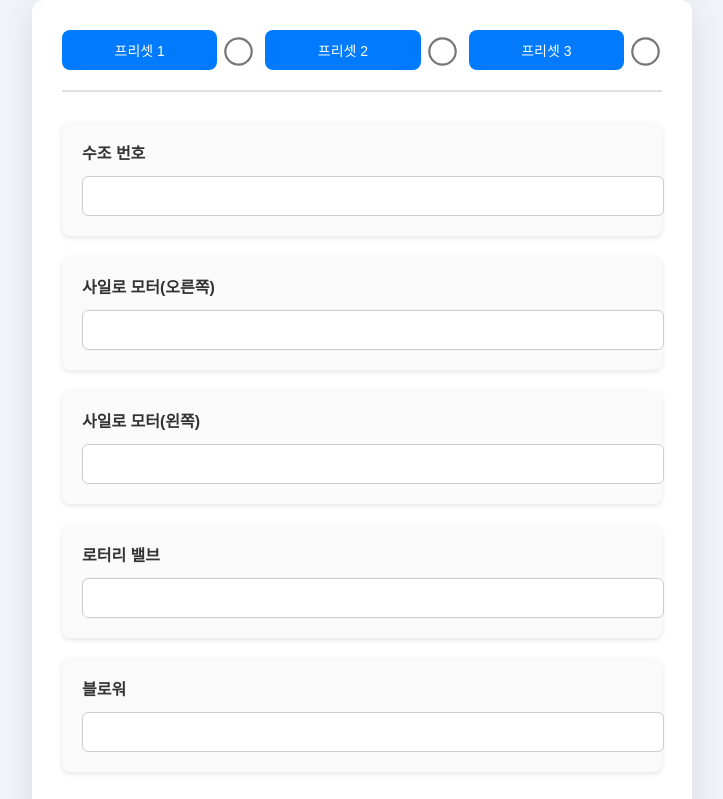
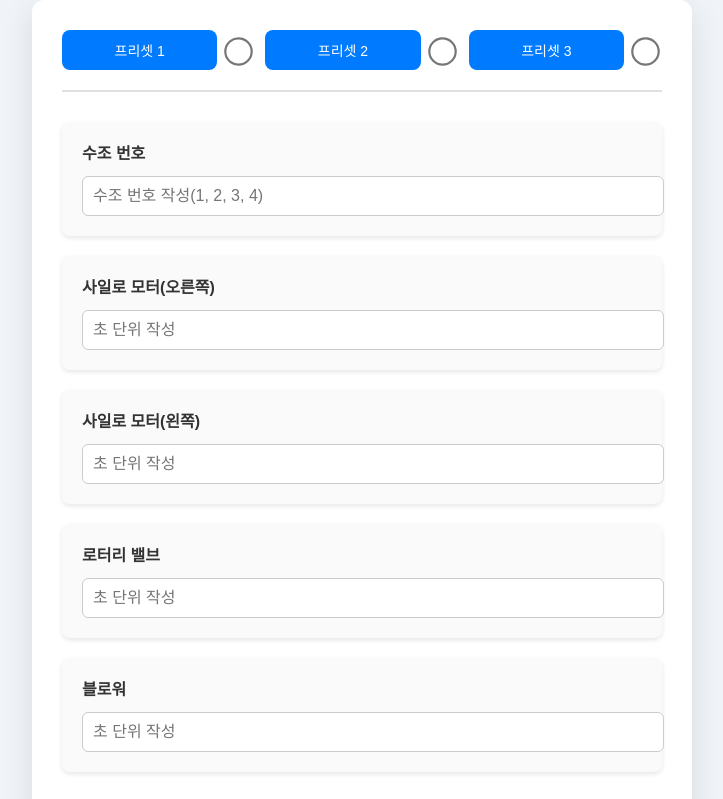
Before and after one commit to billion21/1.Dolsan, a website: page project/public/ui.html in a window 1280 px wide. Shown: the top 799 px of the page, without its empty margins (278-1001 px from the left). Drawn offline with Linux system fonts and the light colour scheme.

Commit message:
Update UI text and add placeholders in input fields for better user guidance in ui.html

```diff
--- a/project/public/ui.html
+++ b/project/public/ui.html
@@ -4,7 +4,7 @@
 <head>
   <meta charset="UTF-8">
   <meta name="viewport" content="width=device-width, initial-scale=1.0">
-  <title>Remote Control System</title>
+  <title>원격 제어 시스템</title>
   <link href="./style.css" rel="stylesheet" type="text/css">
   <script src="./mqtt.min.js"></script>
 </head>
@@ -29,27 +29,27 @@
     <div class="item-list">
       <div class="item">
         <label class="item-title" for="tank-number">수조 번호</label>
-        <input type="number" id="tank-number" class="timer-box">
+        <input type="number" id="tank-number" class="timer-box" placeholder="수조 번호 작성(1, 2, 3, 4)">
       </div>
 
       <div class="item">
         <label class="item-title" for="silo-motor-right">사일로 모터(오른쪽)</label>
-        <input type="number" id="silo-motor-right" class="timer-box">
+        <input type="number" id="silo-motor-right" class="timer-box" placeholder="초 단위 작성">
       </div>
 
       <div class="item">
         <label class="item-title" for="silo-motor-left">사일로 모터(왼쪽)</label>
-        <input type="number" id="silo-motor-left" class="timer-box">
+        <input type="number" id="silo-motor-left" class="timer-box" placeholder="초 단위 작성">
       </div>
 
       <div class="item">
         <label class="item-title" for="rotary-valve">로터리 밸브</label>
-        <input type="number" id="rotary-valve" class="timer-box">
+        <input type="number" id="rotary-valve" class="timer-box" placeholder="초 단위 작성">
       </div>
 
       <div class="item">
         <label class="item-title" for="blower">블로워</label>
-        <input type="number" id="blower" class="timer-box">
+        <input type="number" id="blower" class="timer-box" placeholder="초 단위 작성">
       </div>
     </div>
 
@@ -61,7 +61,6 @@
   </div>
 
   <script src="./presetHandler.js"></script>
-  <!-- <script src="./daemon.js"></script> -->
 </body>
 
 </html>
```
